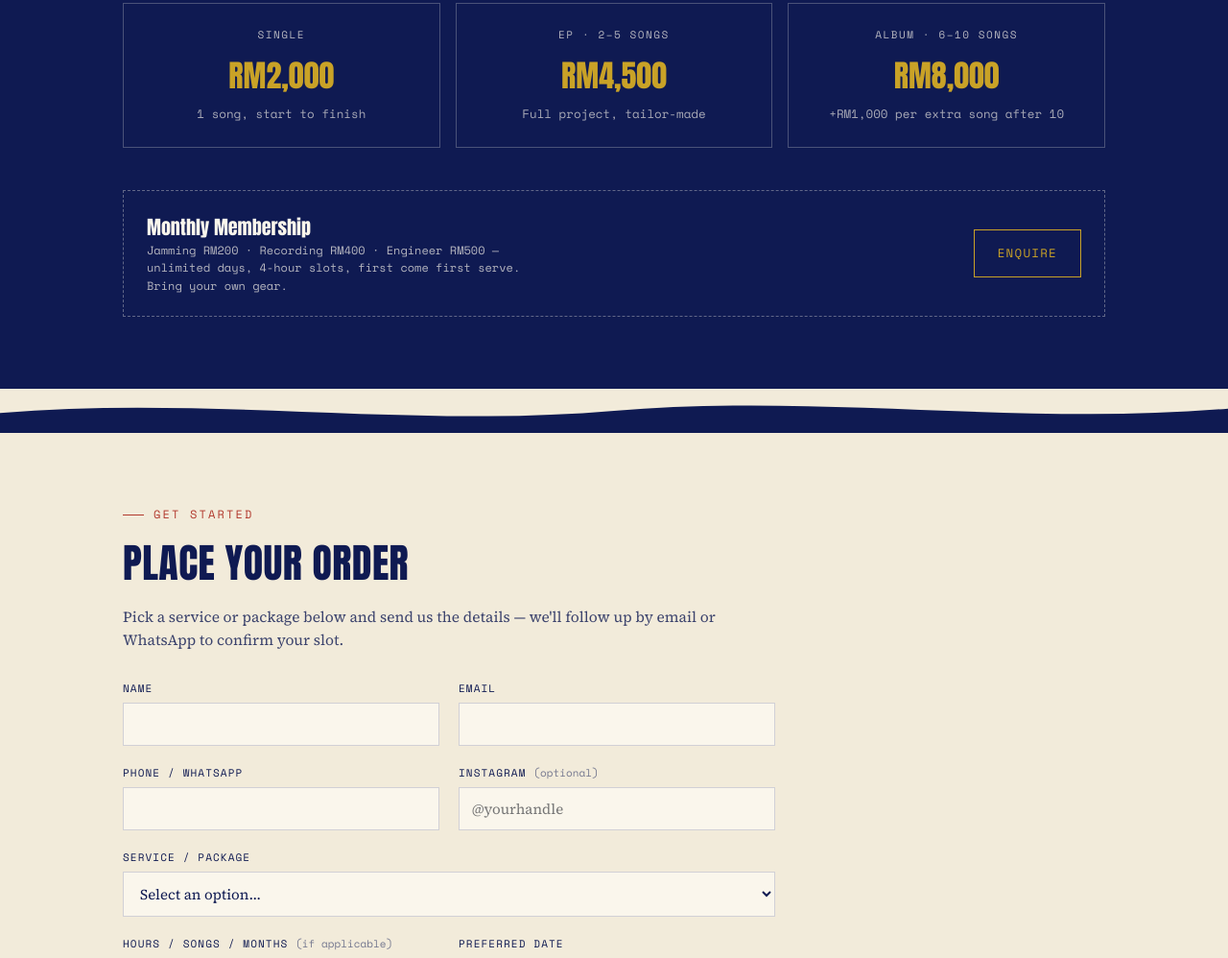
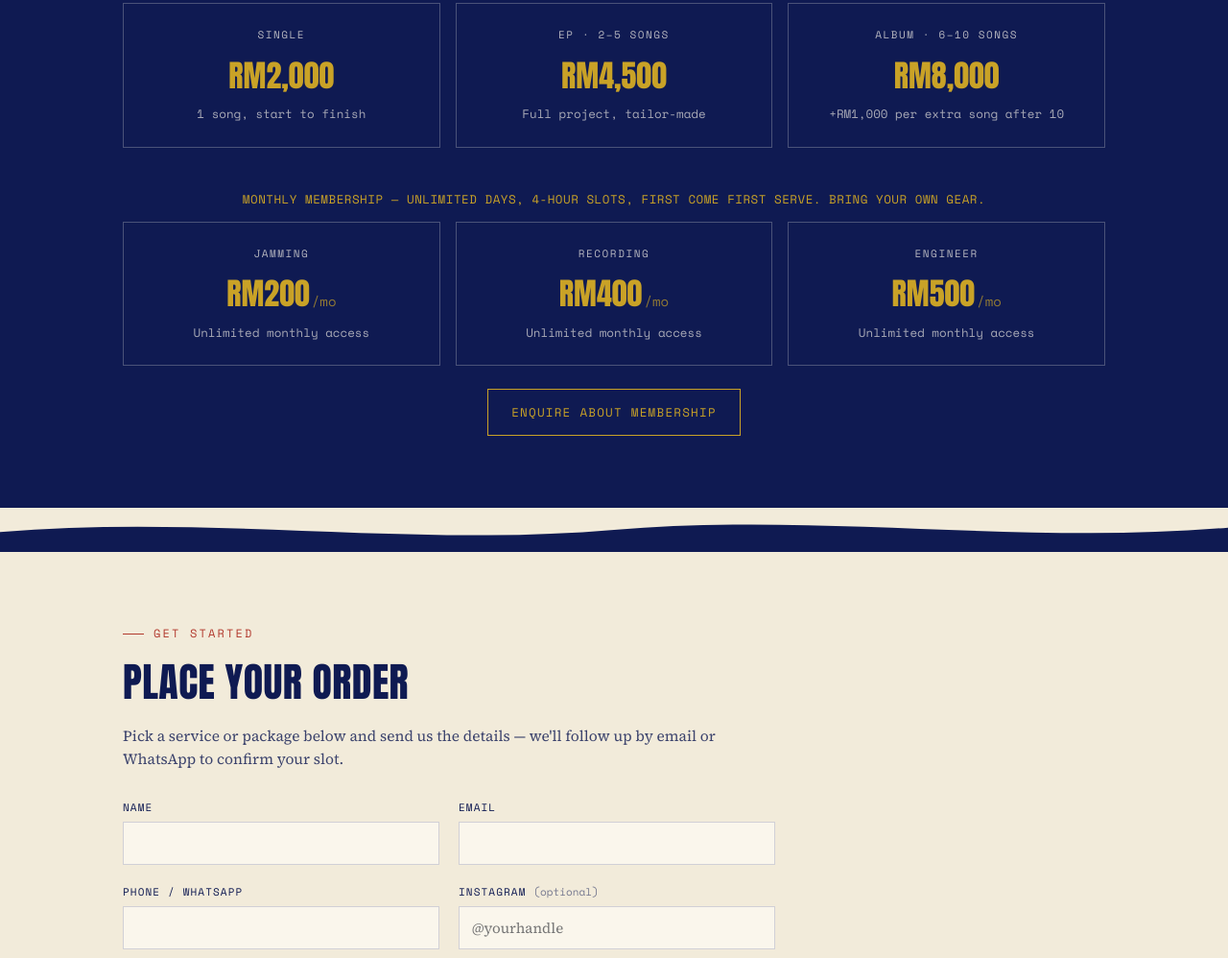
Before and after one commit to thespaceshipmy-ux/thespaceship.my-site2, a website: page index.html in a window 1280 px wide. Shown: the part 3905-4903 px from the top of the page at 96% size. Drawn offline with nearby package versions, Linux system fonts and the light colour scheme; a script that the page names is missing; a web font is replaced by a local one.

Commit message:
Give the monthly membership the same visual weight as project packages
Replaces the dashed side-strip with a matching row of three package-style
cards (Jamming/Recording/Engineer), styled identically to the Single/EP/
Album cards above, so membership pricing reads as equally important
rather than a footnote.

Co-Authored-By: Claude Sonnet 5 <noreply@anthropic.com>
Claude-Session: https://claude.ai/code/session_013n51JnaaeNzf98cUNGoTuT

```diff
--- a/index.html
+++ b/index.html
@@ -437,16 +437,10 @@
   }
   .package .lbl{ font-family:'Space Mono', monospace; font-size:11px; letter-spacing:.14em; text-transform:uppercase; opacity:.7; }
   .package .amt{ font-family:'Anton', sans-serif; font-size:32px; color:var(--gold); margin-top:8px; }
+  .package .amt-unit{ font-family:'Space Mono', monospace; font-size:14px; color:var(--gold); opacity:.7; margin-left:2px; }
   .package .desc{ font-size:12.5px; opacity:.65; margin-top:6px; font-family:'Space Mono', monospace; }
 
-  .membership-strip{
-    margin-top:44px;
-    border:1px dashed rgba(250,246,236,0.35);
-    padding:22px 24px;
-    display:flex; flex-wrap:wrap; gap:24px; justify-content:space-between; align-items:center;
-  }
-  .membership-strip .m-title{ font-family:'Anton', sans-serif; font-size:20px; color:var(--paper); }
-  .membership-strip .m-sub{ font-family:'Space Mono', monospace; font-size:12px; opacity:.7; max-width:420px; }
+  .membership-cta{ margin-top:24px; text-align:center; }
 
   /* ---------- PORTFOLIO / SPOTIFY ---------- */
   .portfolio-frame{
@@ -887,12 +881,26 @@
       </div>
     </div>
 
-    <div class="membership-strip">
-      <div>
-        <div class="m-title">Monthly Membership</div>
-        <div class="m-sub">Jamming RM200 · Recording RM400 · Engineer RM500 — unlimited days, 4-hour slots, first come first serve. Bring your own gear.</div>
+    <p class="package-note" style="margin-top:44px;">Monthly Membership — unlimited days, 4-hour slots, first come first serve. Bring your own gear.</p>
+    <div class="packages">
+      <div class="package">
+        <div class="lbl">Jamming</div>
+        <div class="amt">RM200<span class="amt-unit">/mo</span></div>
+        <div class="desc">Unlimited monthly access</div>
       </div>
-      <a href="#order" class="btn ghost" style="border-color:var(--gold); color:var(--gold);">Enquire</a>
+      <div class="package">
+        <div class="lbl">Recording</div>
+        <div class="amt">RM400<span class="amt-unit">/mo</span></div>
+        <div class="desc">Unlimited monthly access</div>
+      </div>
+      <div class="package">
+        <div class="lbl">Engineer</div>
+        <div class="amt">RM500<span class="amt-unit">/mo</span></div>
+        <div class="desc">Unlimited monthly access</div>
+      </div>
+    </div>
+    <div class="membership-cta">
+      <a href="#order" class="btn ghost" style="border-color:var(--gold); color:var(--gold);">Enquire About Membership</a>
     </div>
   </div>
 </section>
```
